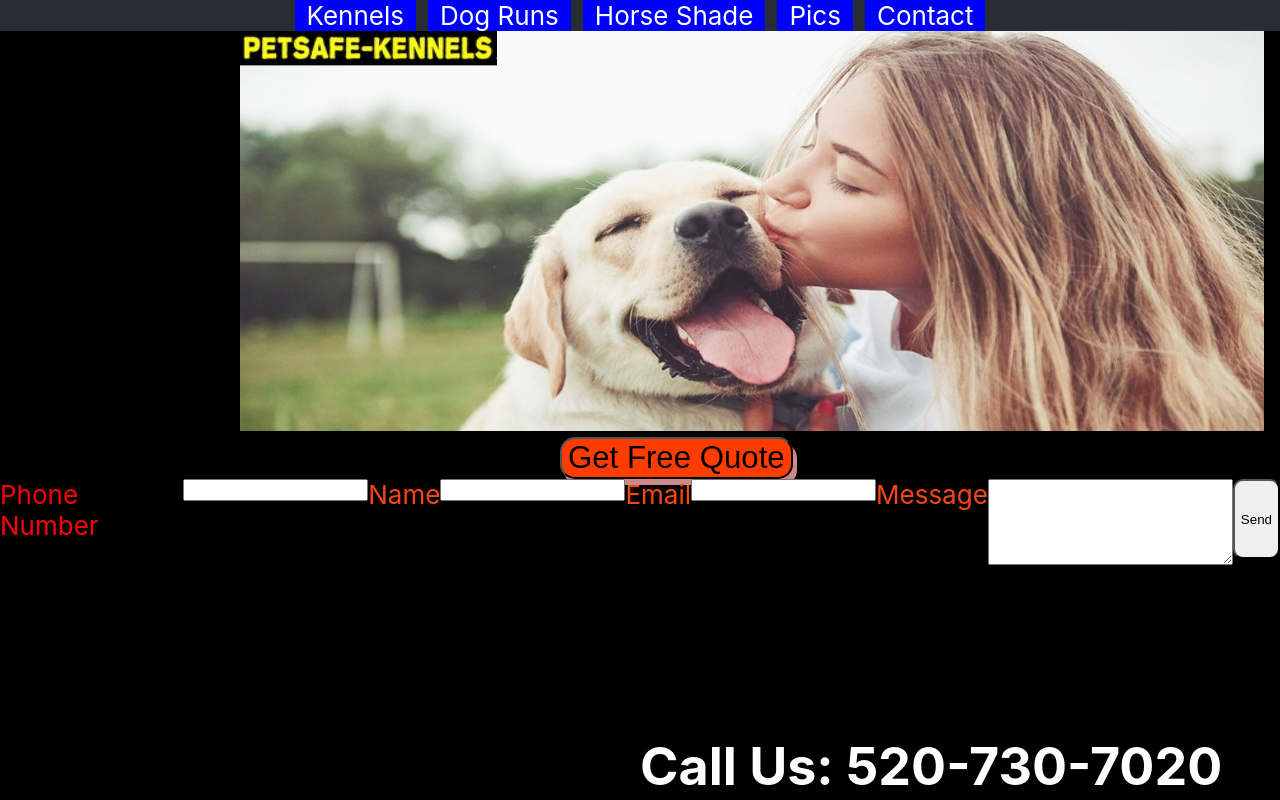
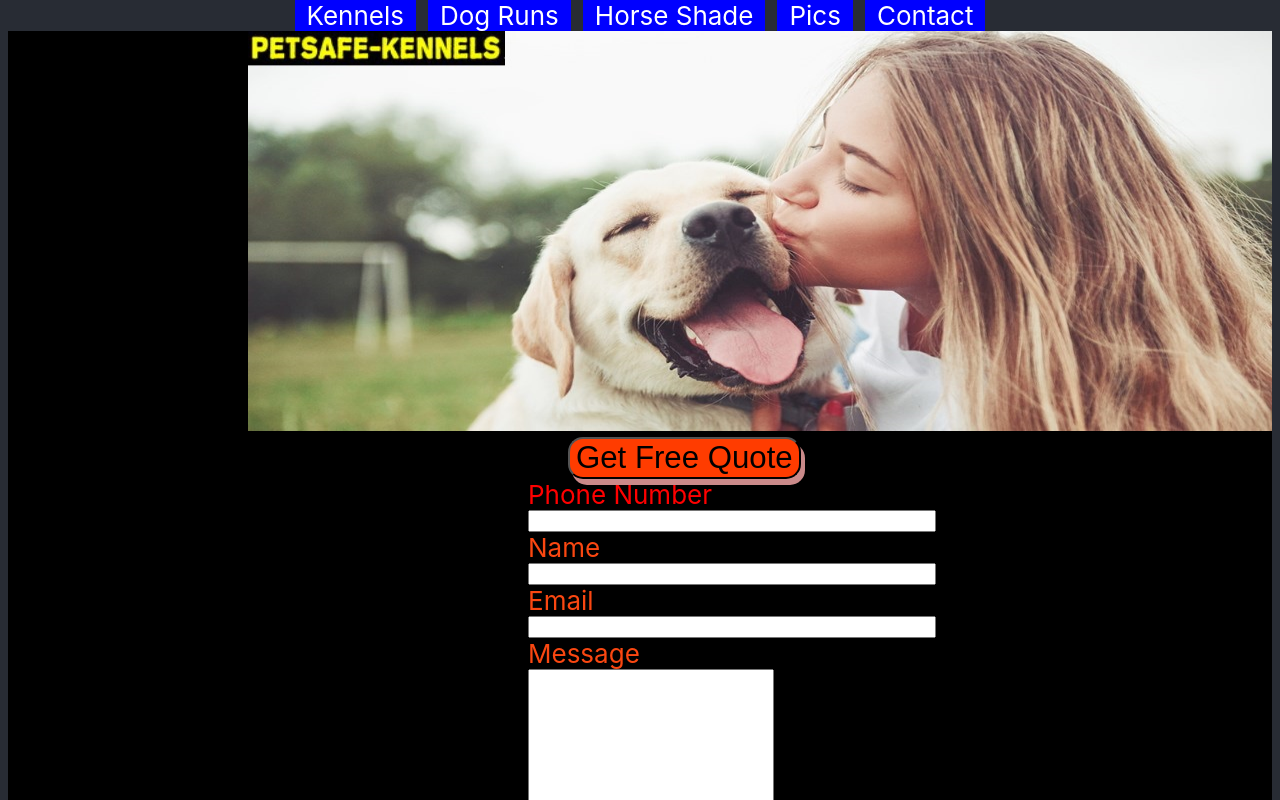
Before and after one commit to rhtaylor/Petsafe-kennels, a React (Create React App) app in the folder React-Front/pet-safe-kennels/: page / in a window 1280 px wide. Both pictures are taken after a click on the button "Get Free Quote". Shown: the top 800 px of the page. Built offline with nearby package versions, Linux system fonts and the light colour scheme; no server answers.

Commit message:
updates css to contact form

```diff
--- a/React-Front/pet-safe-kennels/src/EmailForm.jsx
+++ b/React-Front/pet-safe-kennels/src/EmailForm.jsx
@@ -7,7 +7,8 @@ export default class ContactUs extends Component{
     constructor(props){
         super(props)
         this.state={
-            display: "none"
+            display: "none",
+            position: "none"
         }
 
     }
@@ -17,7 +18,8 @@ export default class ContactUs extends Component{
     componentDidUpdate(prevProps) {
         debugger
         if (prevProps.display !== this.props.display) {
-            this.setState({ display: this.props.display.display });
+            this.setState({ display: this.props.display.display,
+                            position: this.props.stateToProp });
         }
     }
      sendEmail(e) {
@@ -32,15 +34,17 @@ export default class ContactUs extends Component{
     }
     render(){
     return (
-        <form className="contact-form" style={{"display": this.state.display}} onSubmit={this.sendEmail}>
-            <label style={{"color": "red"}}>Phone Number</label>
+        <form className="contact-form" style={{"display": this.state.display, "flex-direction": this.state.direction}} onSubmit={this.sendEmail}>
+            <label style={{ "color": "red" }}>Phone Number</label>
             <input id="phone_number" type="phone" name="contact_number" />
             <label>Name</label>
             <input id="name" type="text" name="user_name" />
+
             <label>Email</label>
             <input id="email" type="email" name="user_email" />
             <label>Message</label>
             <textarea id="message" name="message" />
+            <br/>
             <input type="image" id="submit"  type="submit" value="Send" />
 
 
--- a/React-Front/pet-safe-kennels/src/Home.jsx
+++ b/React-Front/pet-safe-kennels/src/Home.jsx
@@ -21,7 +21,8 @@ export default class Home extends Component{
             name: "full name",
             email: 'email',
             phone_number: 'phone_number',
-            display: null
+            display: null,
+            direction: null
         }
         this.updateForm = this.updateForm.bind(this)
     }
@@ -30,7 +31,9 @@ export default class Home extends Component{
     updateForm(e){
         e.preventDefault()
         debugger
-        this.setState({display: "flex"})
+        this.setState(
+        { display: "flex",
+        direction: 'column'})
 
     }
 
@@ -57,7 +60,7 @@ export default class Home extends Component{
             </header>
             <footer>
                 <Button handleClick={(e)=>this.updateForm(e)} />
-                <ContactUs display={{display: this.state.display}} stateToProp={this.state.display}/>
+                <ContactUs display={{display: this.state.display}} stateToProp={this.state.direction}/>
                 <h1>Call Us: 520-730-7020</h1>
             </footer>
             </div>
--- a/React-Front/pet-safe-kennels/src/css/ContactUs.scss
+++ b/React-Front/pet-safe-kennels/src/css/ContactUs.scss
@@ -2,13 +2,18 @@
 .contact-form{
     display: none;
     position: relative;
+    flex-direction: column;
     background: url(#{'../favicon.ico'});
-    height: 8.5em;
+    height: 100%;
     background-repeat: no-repeat;
     justify-content: center;
+    margin-left: 65vh;
 }
 label{
     color: rgb(250, 71, 17)
+}
+input{
+    width: 50vh;
 }
 #phone_number{
     height: 16px;
@@ -21,8 +26,11 @@ label{
     height: 16px;
 }
 #message{
-  height: 10vh;
+  height: 30vh;
   width: 30vh;
+}
+textarea{
+    height: 20vh;
 }
 #submit{
     height: 10vh;
```
Also changed, not shown: 1 other file (tests, documents, lock files or other folders).
